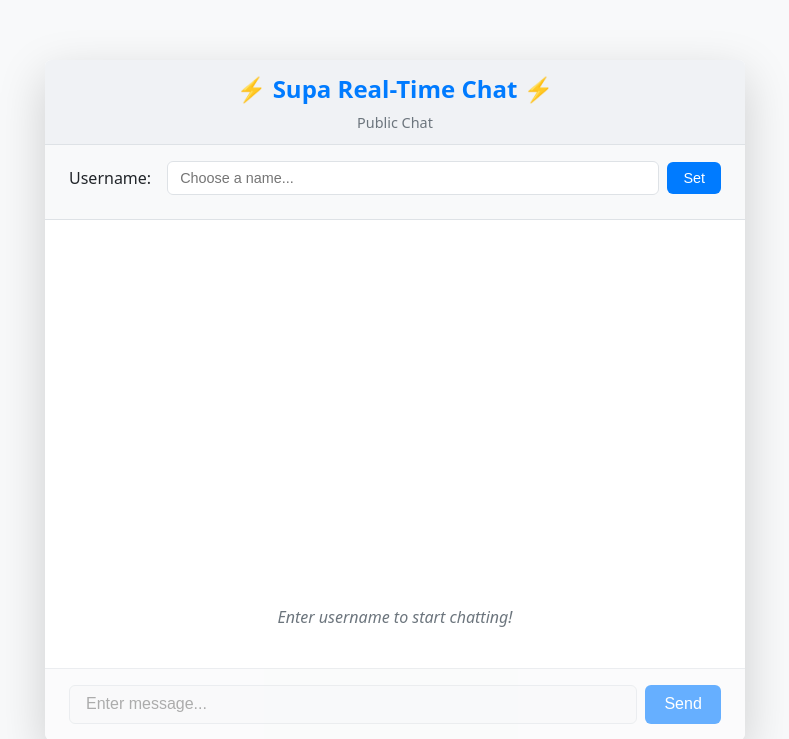
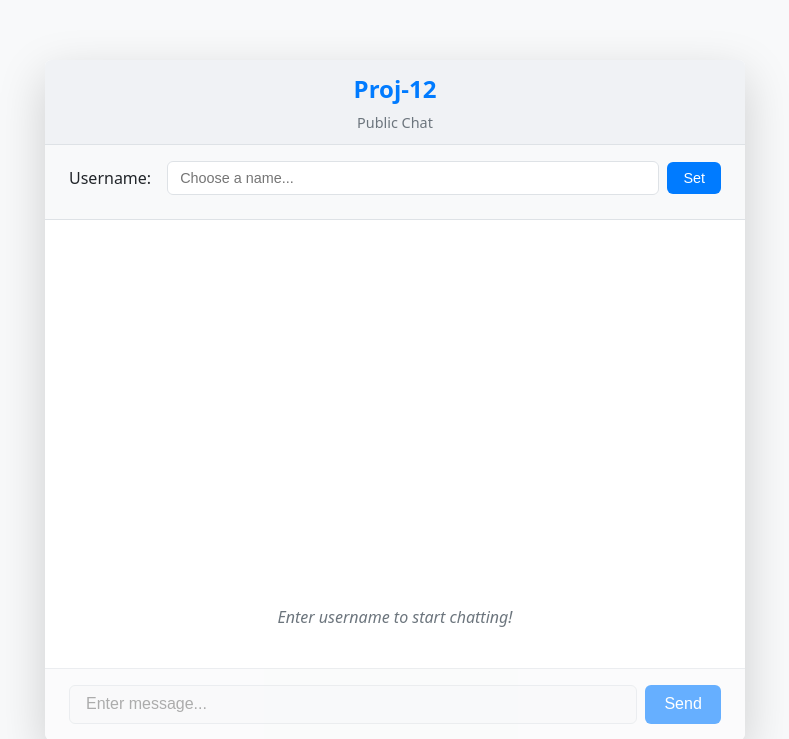
Before and after one commit to aamcoder147/rtchataam, a Flask app: page / in a window 1280 px wide. Shown: the top 739 px of the page, without its empty margins (245-1034 px from the left). Run offline with Flask 3, Linux system fonts and the light colour scheme; parts of the project's set-up code (start-up, migrations or seed data) failed here and were passed over; some libraries are stand-ins or nearby versions.

Commit message:
Update index.html

```diff
--- a/templates/index.html
+++ b/templates/index.html
@@ -3,7 +3,7 @@
 <head>
     <meta charset="UTF-8">
     <meta name="viewport" content="width=device-width, initial-scale=1.0">
-    <title>Flask Supabase Chat</title>
+    <title>Proj-12</title>
     <script src="https://cdn.jsdelivr.net/npm/@supabase/supabase-js@2"></script>
     <style>
         /* --- Base Styles & Fonts --- */
@@ -249,7 +249,7 @@
     <div id="chat-container">
 
          <div class="chat-header">
-             <h1>⚡️ Supa Real-Time Chat ⚡️</h1>
+             <h1>Proj-12</h1>
              <div id="chat-context">Public Chat</div> <!-- Dynamic context display -->
          </div>
 
```
